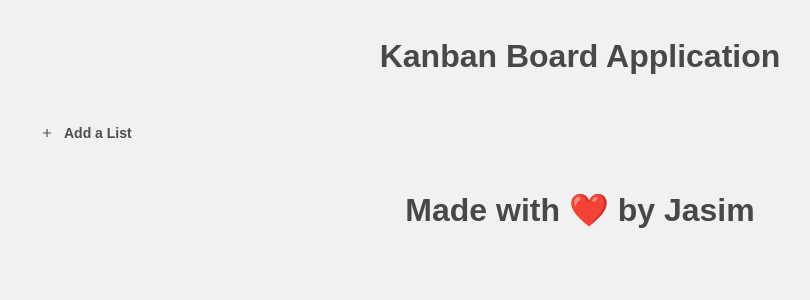
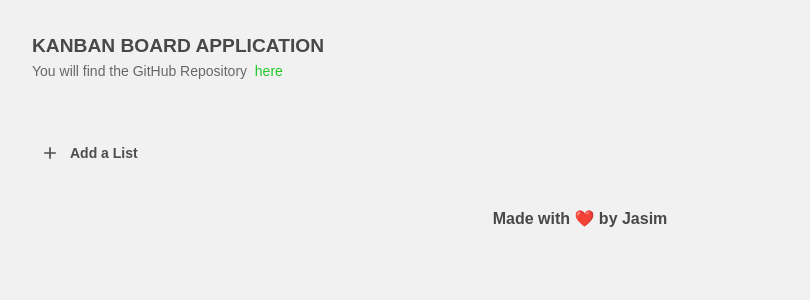
Before and after one commit to devjasim/kanban-board-app, a React (Create React App) app: page / in a window 1280 px wide. Shown: the top 300 px of the page, without its empty margins (60-870 px from the left). Built offline with nearby package versions, Linux system fonts and the light colour scheme.

Commit message:
Refector Styles

```diff
--- a/src/assets/scss/Lists.styles.scss
+++ b/src/assets/scss/Lists.styles.scss
@@ -5,7 +5,7 @@
   }
 }
 
-.footer {
+.add__card {
   margin-top: 1.5rem;
   .add_item {
     span {
--- a/src/components/content/AddButton.tsx
+++ b/src/components/content/AddButton.tsx
@@ -5,7 +5,7 @@ import { FaTimes } from 'react-icons/fa';
 import '../../assets/scss/AddButton.styles.scss';
 
 const AddButton = (props: AddButtonProps) => {
-  const { handleClose, title, iconPosition, type, size, color, handleAdd } = props;
+  const { handleClose, title, type, size, color, handleAdd } = props;
   return (
     <div className="buttons flex">
       <Button onClick={handleAdd} title={title} type={type} color={color} />
--- a/src/components/content/Lists.tsx
+++ b/src/components/content/Lists.tsx
@@ -74,7 +74,7 @@ const Lists = (props: ListProp) => {
         .map((card) => (
           <CardItems cardLists={cardLists} setCardLists={setCardLists} key={card.id} data={card} />
         ))}
-      <div className="footer">
+      <div className="add__card">
         {showAddInput ? (
           <AddCard
             setCardLists={setCardLists}
--- a/src/components/content/index.tsx
+++ b/src/components/content/index.tsx
@@ -66,7 +66,6 @@ const Content = () => {
   };
 
   useEffect(() => {
-    console.log('OK');
     if (inputFocusRef.current) {
       inputFocusRef.current.focus();
     }
@@ -80,7 +79,7 @@ const Content = () => {
   return (
     <div className="board__container">
       {boardLists.length > 0 &&
-        boardLists.map((item, i) => (
+        boardLists.map((item) => (
           <Lists cardLists={cardLists} setCardLists={setCardLists} key={item.id} data={item} />
         ))}
 
@@ -92,7 +91,7 @@ const Content = () => {
             iconPosition="left"
             onClick={() => setShowAddListInput(true)}
           >
-            <BiPlus />
+            <BiPlus size="20" />
           </Button>
         </div>
       )}
--- /dev/null
+++ b/src/components/footer/Footer.styles.scss
@@ -0,0 +1,9 @@
+.footer {
+  p {
+    font-size: 1rem;
+    font-weight: 600;
+    color: #484848;
+    text-align: center;
+    margin: 2rem 0;
+  }
+}
--- a/src/components/footer/Header.styles.scss
+++ /dev/null
@@ -1,7 +0,0 @@
-h2 {
-  font-size: 2rem;
-  font-weight: 600;
-  color: #484848;
-  text-align: center;
-  margin: 2rem 0;
-}
--- a/src/components/footer/index.tsx
+++ b/src/components/footer/index.tsx
@@ -1,10 +1,10 @@
 import React from 'react';
-import './Header.styles.scss';
+import './Footer.styles.scss';
 
 const Footer = () => {
   return (
-    <div>
-      <h2>Made with ❤️ by Jasim</h2>
+    <div className="footer">
+      <p>Made with ❤️ by Jasim</p>
     </div>
   );
 };
--- a/src/components/header/Header.styles.scss
+++ b/src/components/header/Header.styles.scss
@@ -1,7 +1,21 @@
-h2 {
-  font-size: 2rem;
-  font-weight: 600;
-  color: #484848;
-  text-align: center;
-  margin: 2rem 0;
+.heading {
+  margin: 2rem 0 3rem;
+  h2 {
+    font-size: 1.2rem;
+    font-weight: 600;
+    color: #484848;
+    text-align: center;
+    text-transform: uppercase;
+    text-align: left;
+    margin: 0;
+  }
+  p {
+    font-size: 0.875rem;
+    margin: 0;
+    color: #676767;
+  }
+  a {
+    text-decoration: none;
+    color: #23c826;
+  }
 }
--- a/src/components/header/index.tsx
+++ b/src/components/header/index.tsx
@@ -3,8 +3,14 @@ import './Header.styles.scss';
 
 const Header = () => {
   return (
-    <div>
+    <div className="heading">
       <h2>Kanban Board Application</h2>
+      <p>
+        You will find the GitHub Repository &nbsp;
+        <a target="_blank" href="https://github.com/devjasim/kanban-board-app" rel="noreferrer">
+          here
+        </a>
+      </p>
     </div>
   );
 };
```
